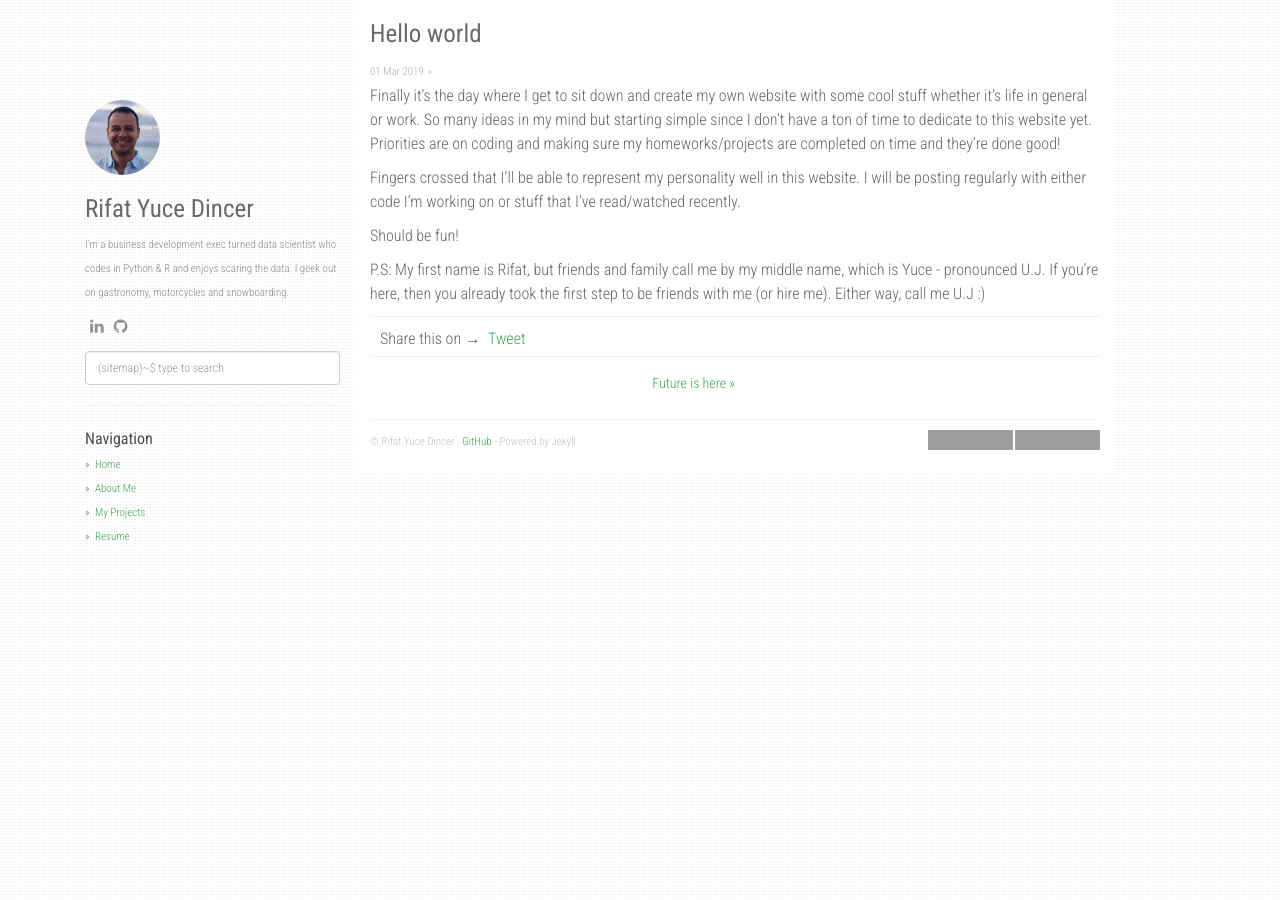
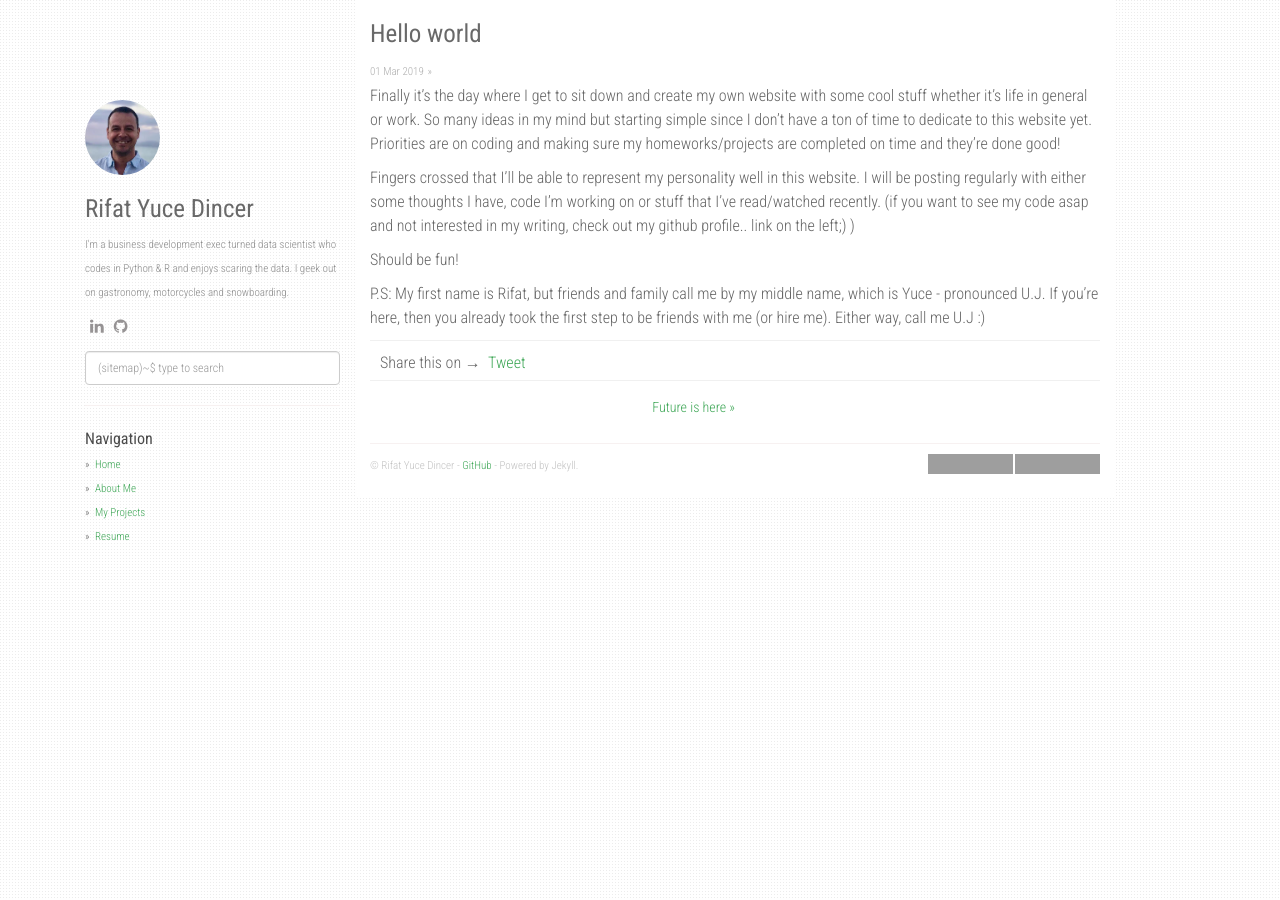
Before and after one commit to yucedincer/yucedincer.github.io, a Jekyll site: the page built from _posts/2019-03-01-Hello World.md, in a window 1280 px wide. Built offline with Jekyll 4.4.1, drawn with Linux system fonts in a browser that asks for light colours; nearby versions of some CDN libraries; our own code applies the rules of GitHub Pages for plain Markdown files; comment, search, counter and statistics services are not loaded; grey boxes are pictures that could not be loaded.

Commit message:
old post push

```diff
--- a/_posts/2019-03-01-Hello World.md
+++ b/_posts/2019-03-01-Hello World.md
@@ -1,6 +1,7 @@
 Finally it's the day where I get to sit down and create my own website with some cool stuff whether it's life in general or work. So many ideas in my mind but starting simple since I don't have a ton of time to dedicate to this website yet. Priorities are on coding and making sure my homeworks/projects are completed on time and they're done good!
 
-Fingers crossed that I'll be able to represent my personality well in this website. I will be posting regularly with either code I'm working on or stuff that I've read/watched recently.
+Fingers crossed that I'll be able to represent my personality well in this website. I will be posting regularly with either some thoughts I have, code I'm working on or stuff that I've read/watched recently.
+(if you want to see my code asap and not interested in my writing, check out my github profile.. link on the left;) )
 
 Should be fun!
 
```
